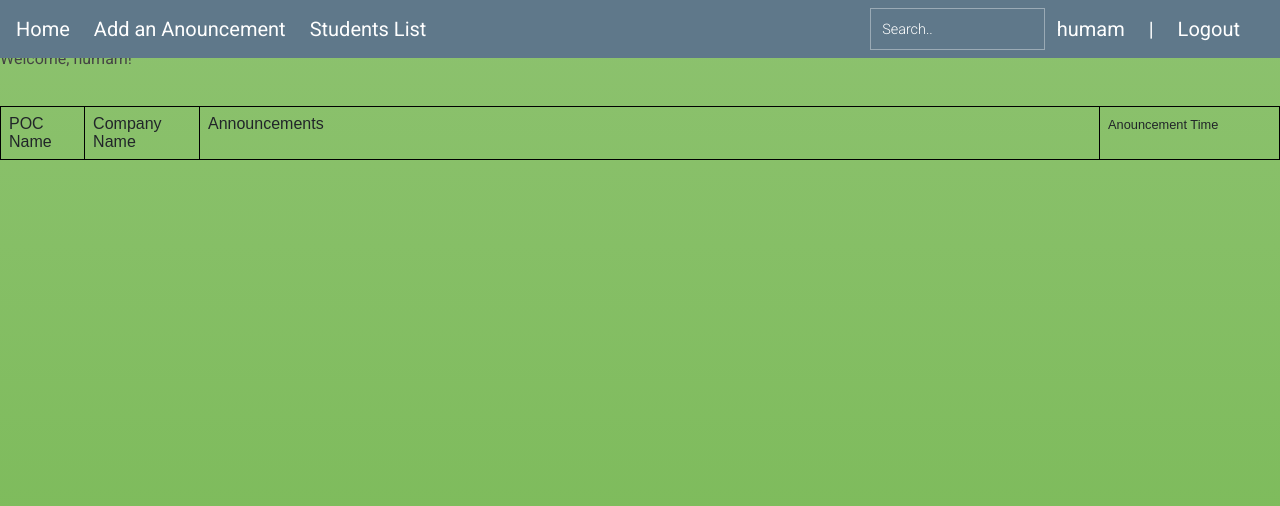
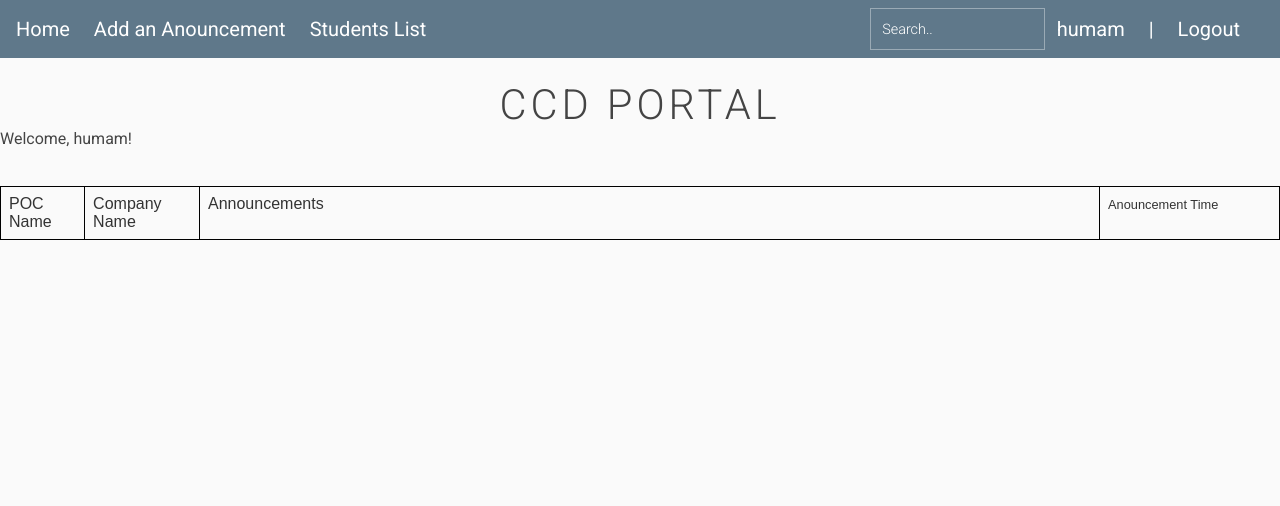
Before and after one commit to humamkhan2k/CCD-Portal, a Django app: page / in a window 1280 px wide. Shown: the top 506 px of the page. Run offline with Django 3.2, Linux system fonts and the light colour scheme; a user stored in the database is signed in; lists and menus that the app fills with data are empty; some libraries are stand-ins or nearby versions.

Commit message:
CSS Improved

```diff
--- a/CCD/CCD/static/nav.css
+++ b/CCD/CCD/static/nav.css
@@ -1,4 +1,4 @@
-<<<<<<< HEAD
+
             body {
                 background: #fafafa;
                 color: #333333;
@@ -118,7 +118,6 @@ width : 180px;
             .account-heading {
                 font-size: 2.5rem;
             }
-=======
     body {
         background: #fafafa;
         color: #333333;
@@ -231,4 +230,3 @@ td, th {
     .account-heading {
         font-size: 2.5rem;
     }
->>>>>>> 19451838e11658a813fbf4de9c7228d65b2835b6
```
Also changed, not shown: CCD/db.sqlite3.
